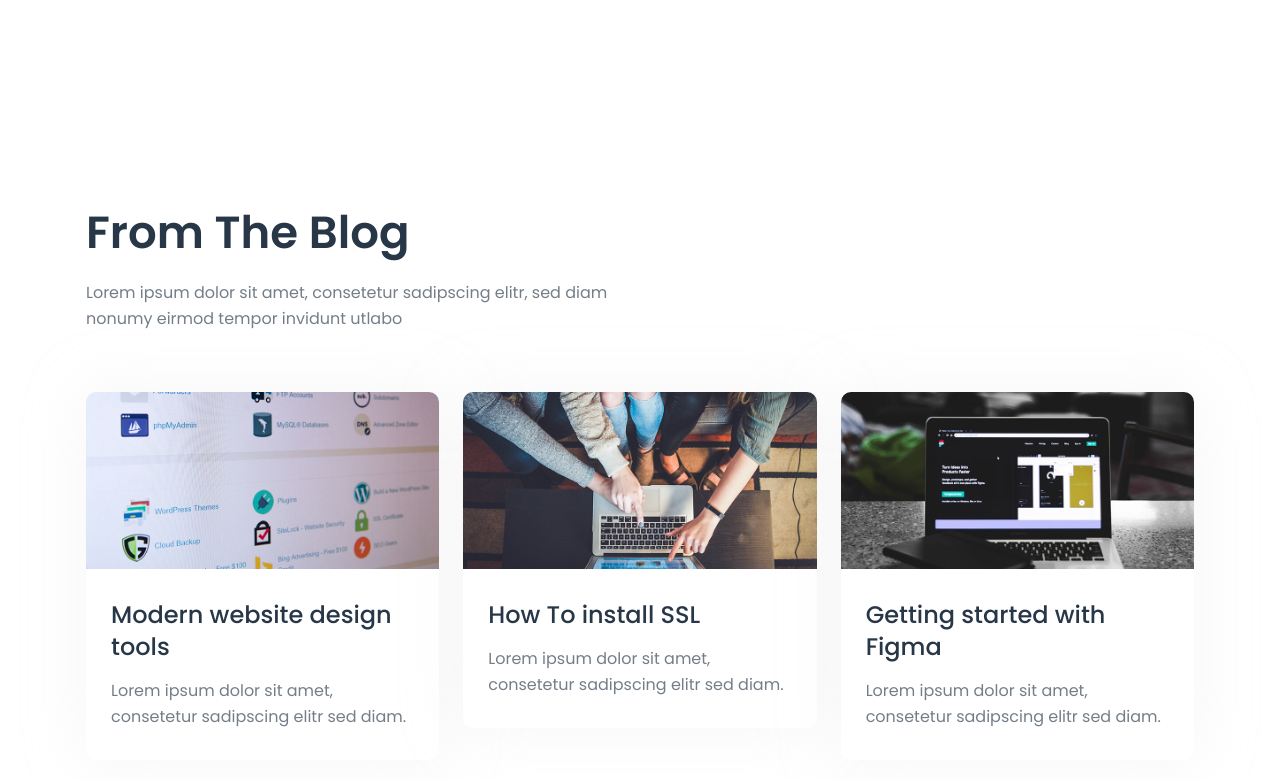
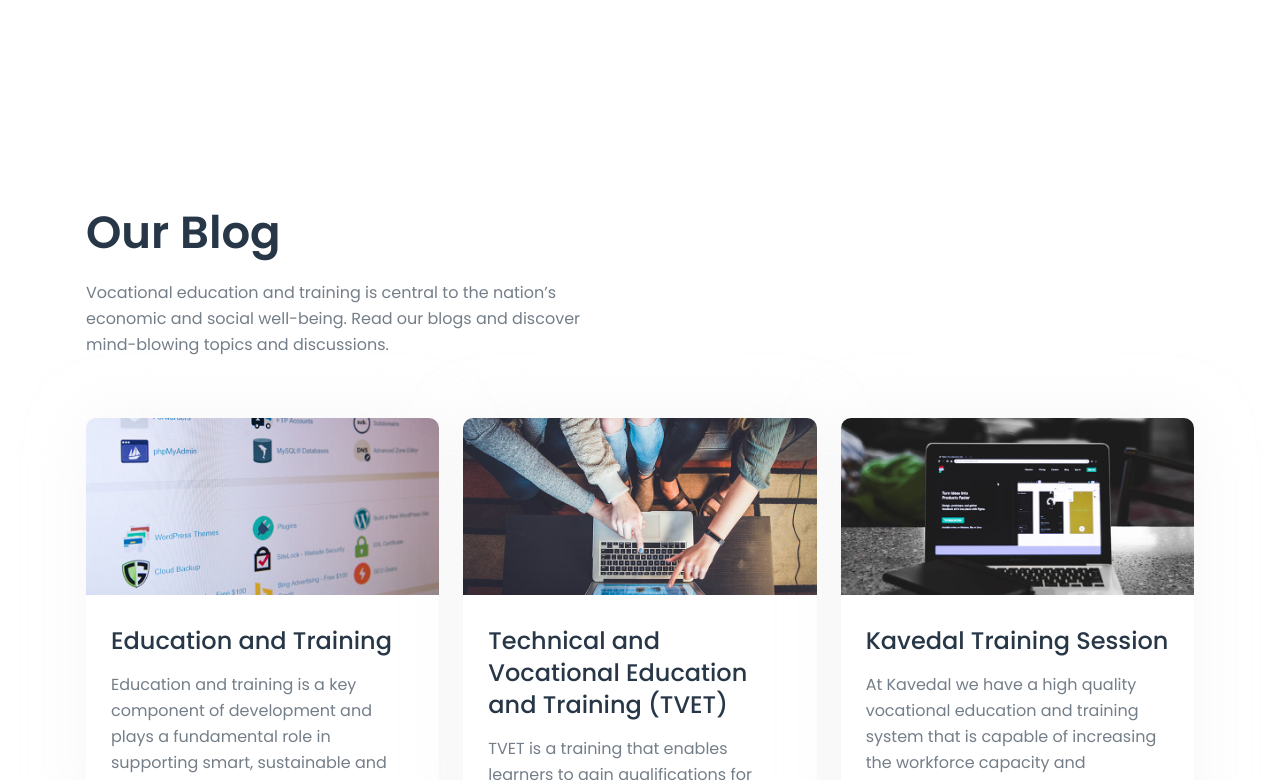
Before and after one commit to Ceasar15/Kavedal, a Django app: page / in a window 1280 px wide. Shown: the part 5720-6500 px from the top of the page. Run offline with Django 3.2, Linux system fonts and the light colour scheme; some libraries are stand-ins or nearby versions.

Commit message:
populate info on site

```diff
--- a/templates/core/learn/index.html
+++ b/templates/core/learn/index.html
@@ -387,7 +387,9 @@
 				<div class="col-xl-6 col-lg-6">
 					<div class="welcome-content">
 						<div class="section-title">
-							<h2 class="mb-35 wow fadeInUp" data-wow-delay=".2s">You are using free lite version of Learn</h2>
+							<h2 class="mb-35 wow fadeInUp" data-wow-delay=".2s">Quality</h2>
+							<h2 class="mb-35 wow fadeInUp" data-wow-delay=".2s">Access and Equity</h2>
+							<h2 class="mb-35 wow fadeInUp" data-wow-delay=".2s">Integrity</h2>
 						</div>
 						<div class="content">
 							<p class="mb-35 wow fadeInUp" data-wow-delay=".4s">Please purchase full version of the template to get all pages, sections, features and permission to remove footer credits.</p>
@@ -531,8 +533,8 @@
 			<div class="row">
 				<div class="col-xl-6 col-lg-7">
 					<div class="section-title">
-						<h2 class="wow fadeInUp" data-wow-delay=".2s">From The Blog</h2>
-						<p class="wow fadeInUp" data-wow-delay=".4s">Lorem ipsum dolor sit amet, consetetur sadipscing elitr, sed diam nonumy eirmod tempor invidunt utlabo</p>
+						<h2 class="wow fadeInUp" data-wow-delay=".2s">Our Blog</h2>
+						<p class="wow fadeInUp" data-wow-delay=".4s">Vocational education and training is central to the nation’s economic and social well-being. Read our blogs and discover mind-blowing topics and discussions.</p>
 					</div>
 				</div>
 			</div>
@@ -545,9 +547,8 @@
 							</a>
 						</div>
 						<div class="blog-content">
-							<h4><a href="javascript:void(0)">Modern website design
-							tools</a></h4>
-							<p>Lorem ipsum dolor sit amet, consetetur sadipscing elitr sed diam.</p>
+							<h4><a href="javascript:void(0)">Education and Training</a></h4>
+							<p>Education and training is a key component of development and plays a fundamental role in supporting smart, sustainable and inclusive growth in Africa.</p>
 						</div>
 					</div>
 				</div>
@@ -559,8 +560,8 @@
 							</a>
 						</div>
 						<div class="blog-content">
-							<h4><a href="javascript:void(0)">How To install SSL</a></h4>
-							<p>Lorem ipsum dolor sit amet, consetetur sadipscing elitr sed diam.</p>
+							<h4><a href="javascript:void(0)">Technical and Vocational Education and Training (TVET)</a></h4>
+							<p>TVET is a training that enables learners to gain qualifications for employment; thus enableing one get the skills needed to enter and succeed in the workplace.</p>
 						</div>
 					</div>
 				</div>
@@ -572,8 +573,8 @@
 							</a>
 						</div>
 						<div class="blog-content">
-							<h4><a href="javascript:void(0)">Getting started with Figma</a></h4>
-							<p>Lorem ipsum dolor sit amet, consetetur sadipscing elitr sed diam.</p>
+							<h4><a href="javascript:void(0)">Kavedal Training Session</a></h4>
+							<p>At Kavedal we have a high quality vocational education and training system that is capable of increasing the workforce capacity and economic performance of our students.</p>
 						</div>
 					</div>
 				</div>
@@ -592,12 +593,13 @@
 				<div class="col-xl-5 col-lg-5">
 					<div class="section-title">
 						<h2 class="wow fadeInUp" data-wow-delay=".2s">Get In Touch</h2>
-						<p class="wow fadeInUp" data-wow-delay=".4s">Lorem ipsum dolor sit amet, consetetur sadipscing </br>elitr, sed diam nonumy eirmod tempor invidunt utlabo</p>
+						<p class="wow fadeInUp" data-wow-delay=".4s">Reach out to us and <br> expereince positive pathways through our training solutions</p>
 					</div>
 					<div class="contact-content">
-						<h3>Hot Line Call Us 24/7</h3>
-						<h4><a href="javascript:void(0)">000-2222-5555</a></h4>
-						<h4><a href="javascript:void(0)">hello@gmail.com</a></h4>
+						<h3>Contact Us</h3>
+						<h4><a href="javascript:void(0)">0267170836 / 0506684807</a></h4>
+						<h4><a href="javascript:void(0)">Ashaley-Botwe, Accra-Ghana</a></h4>
+						<h4><a href="javascript:void(0)">kavedalghana@gmail.com</a></h4>
 					</div>
 				</div>
 				<div class="col-xl-7 col-lg-7">
@@ -643,7 +645,7 @@
 						<a href="{% static 'core/learn/index.html' %}" class="logo d-blok">
 							<img src="{% static 'core/assets/images/logo.svg' %}" alt="">
 						</a>
-						<p>Lorem ipsum dolor sit amco nsetetur sadipscing elitr, sed diam nonumy eirmod tempor invidunt ut labore et dolore magna .</p>
+						<p>It is our vision to be a leading accredited training institute in diverse vocational and technical disciplines across West Africa.</p>
 					</div>
 				</div>
 				<div class="col-xl-2 col-lg-2 offset-xl-1 offset-lg-1 col-md-6">
```
